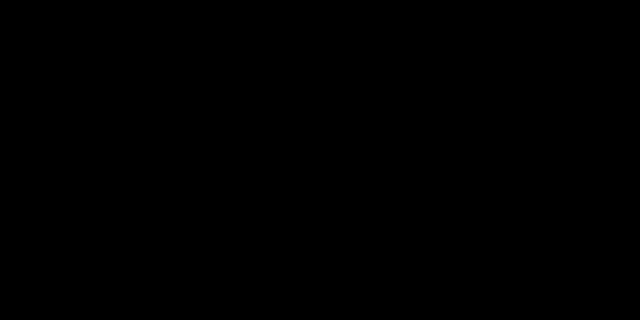
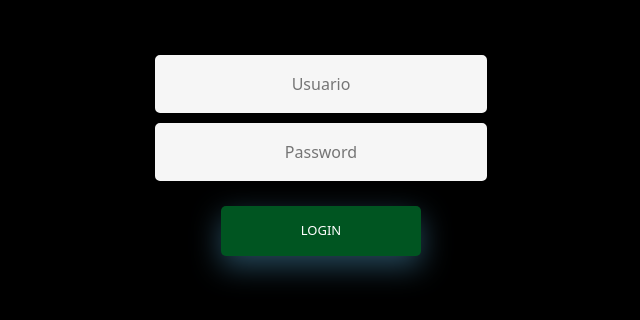
Before and after one commit to Ignacio-Us/taller-3-esp-tec1-v2, a Vue app: page /login in a window 1280 px wide. Before the commit this address had no page. Shown: the top 320 px of the page, without its empty margins (319-959 px from the left). Built offline with nearby package versions, Linux system fonts and the light colour scheme.

Commit message:
Creacion de la pague Login y de un archivo  JSON
Se creó el login con los datos del usuario tales como gmail y la password. Además, se creó un JSON llamado 'db' con toda la información del usuario.

```diff
--- /dev/null
+++ b/src/pages/LoginPage.vue
@@ -0,0 +1,143 @@
+<template>
+  <div class="home">
+    <div class="wrapper fadeInDown">
+      <div id="formContent">
+        <div class="fadeIn first">
+        </div>
+        <!-- Login Form:    prevent: previene que no se carga la pagina pero igual se obtienen los datos-->
+        <form v-on:submit.prevent="login">
+          <input type="text" id="login" class="fadeIn second" name="login" placeholder="Usuario" v-model="usuario">
+          <input type="text" id="password" class="fadeIn third" name="login" placeholder="Password" v-model="password">
+          <input type="submit" class="fadeIn fourth" value="Login">
+        </form>
+
+
+        <div class="alert alert-danger" role="alert" v-if="error">
+          {{ error_mensaje }}
+        </div>
+      </div>
+    </div>
+  </div>
+</template>
+
+
+<script>
+import axios from 'axios';
+
+export default {
+  name: 'LoginPage',
+  data() {
+    return {
+      usuario: "",
+      password: "",
+      error: false,
+      error_mensaje: "",
+    }
+  },
+  methods: {
+    async login() {
+      if (!this.usuario || !this.password) {
+        this.error = true;
+        this.error_mensaje = 'Por favor, completa todos los campos.';
+        return;
+      }
+
+      try {
+        // Cargar el archivo JSON
+        let response = await axios.get(`http://localhost:3000/Usuarios`);
+        let usuarios = response.data;
+
+        // Verificar las credenciales
+        let usuario = usuarios.find(user => user.email === this.usuario && user.password.toString() === this.password);
+
+        if (usuario) {
+          localStorage.setItem("usuarioLogeado", JSON.stringify(usuario));
+          this.$router.push('/');
+        } else {
+          this.error = true;
+          this.error_mensaje = 'Correo electrónico o contraseña incorrectos.';
+        }
+      } catch (error) {
+        console.error(error);
+        this.error = true;
+        this.error_mensaje = 'Ocurrió un error durante el inicio de sesión. Por favor, intenta nuevamente.';
+      }
+    }
+  }
+}
+</script>
+
+
+<style scoped>
+body {
+  font-family: "Poppins", sans-serif;
+  height: 100vh;
+  margin: 0;
+}
+
+.wrapper {
+  display: flex;
+  align-items: center;
+  justify-content: center;
+  width: 100%;
+  min-height: 100%;
+  padding: 20px;
+
+}
+
+#formContent {
+  border-radius: 10px;
+
+  padding: 30px;
+  width: 90%;
+  max-width: 450px;
+  box-shadow: 0 30px 60px 0 rgba(0, 0, 0, 0.3);
+  text-align: center;
+}
+
+input[type=submit] {
+  background-color: #005521;
+  border: none;
+  color: white;
+  padding: 15px 80px;
+  text-align: center;
+  text-transform: uppercase;
+  font-size: 13px;
+  box-shadow: 0 10px 30px 0 rgba(95, 186, 233, 0.4);
+  border-radius: 5px;
+  margin: 20px 0;
+  transition: all 0.3s ease-in-out;
+}
+
+input[type=submit]:hover {
+  background-color: #003503;
+}
+
+input[type=submit]:active {
+  transform: scale(0.95);
+}
+
+input[type=text] {
+  background-color: #f6f6f6;
+  border: none;
+  color: #0d0d0d;
+  padding: 15px 32px;
+  text-align: center;
+  font-size: 16px;
+  margin: 5px 0;
+  width: 85%;
+  border: 2px solid #f6f6f6;
+  border-radius: 5px;
+  transition: all 0.5s ease-in-out;
+}
+
+input[type=text]:focus {
+  background-color: #fff;
+  border-bottom: 2px solid #5fbae9;
+}
+
+.alert {
+  color: #d9534f;
+  margin-top: 20px;
+}
+</style>
--- a/src/router/router.js
+++ b/src/router/router.js
@@ -2,12 +2,15 @@ import { createWebHistory, createRouter } from "vue-router";
 import HomePage from "../pages/HomePage.vue";
 import GamePage from "../pages/GamePage.vue";
 import SelectPage from "../pages/SelectPage.vue";
+import LoginPage from "../pages/LoginPage.vue";
 
 const routes = [
     { path: "/", component: HomePage},
     { path: "/game", component: GamePage},
     { path: "/selection", component: SelectPage},
+    { path: "/login", component: LoginPage}
 ];
+
 
 export const router = createRouter({
     history: createWebHistory(),
```
